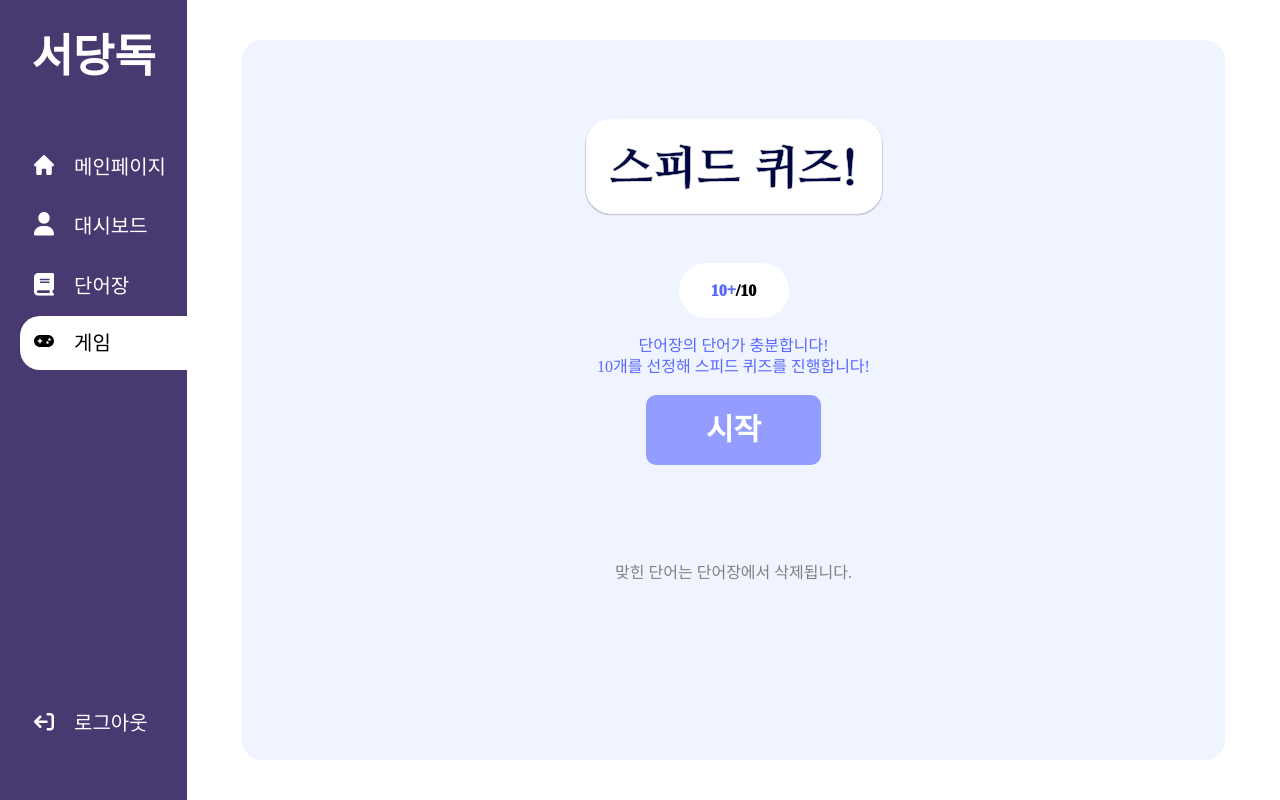
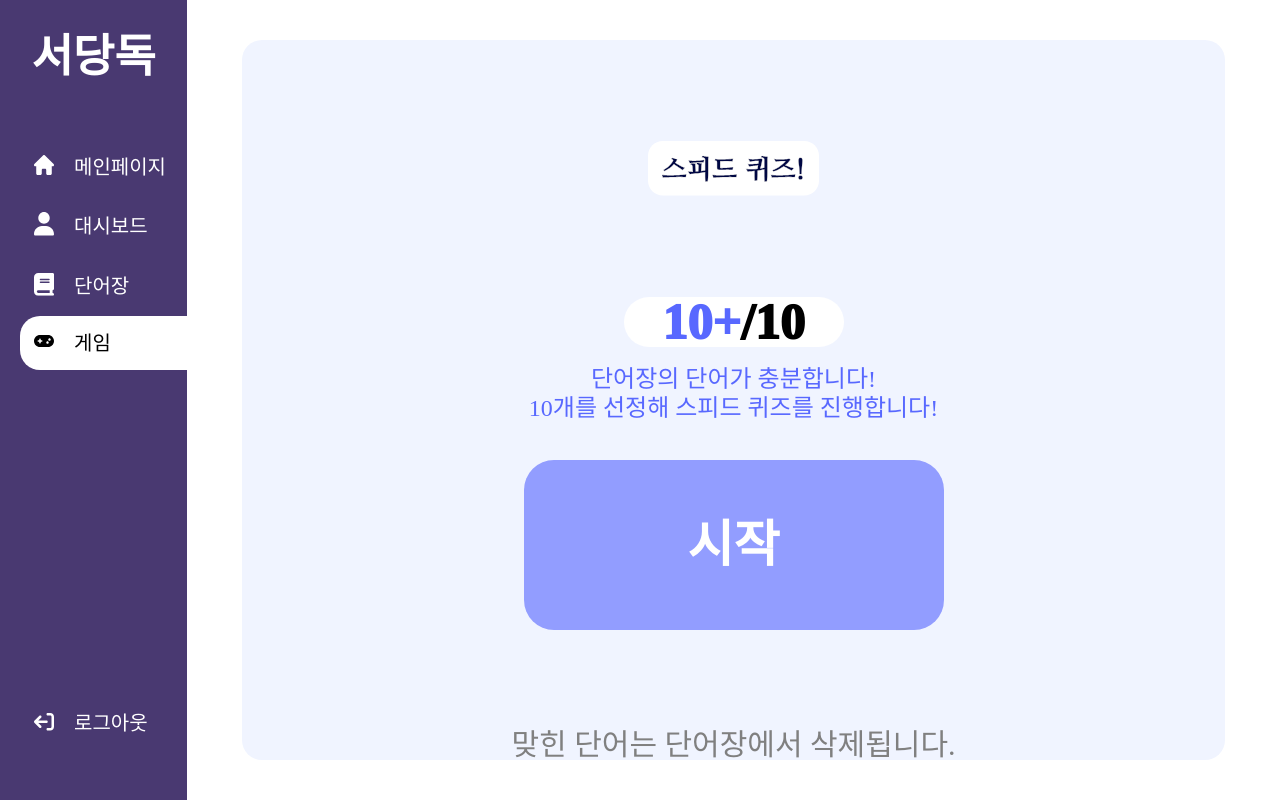
Before and after one commit to seodangdogProject/seodangdog, a Next.js app in the folder seodangdogfe/: page /word_game in a window 1280 px wide. Built offline with nearby package versions, Linux system fonts and the light colour scheme; a web font is replaced by a local one.

Commit message:
240320 아림 fix : 전체 비율 수정

```diff
--- a/seodangdogfe/src/app/(game)/oneword/oneword_layout.module.css
+++ b/seodangdogfe/src/app/(game)/oneword/oneword_layout.module.css
@@ -21,7 +21,6 @@
 
 .header_container {
     /* padding-top: 30px; */
-
     display: flex;
     justify-content: center; /* 수평 가운데 정렬 */
     align-items: center; /* 수직 가운데 정렬 */
@@ -58,7 +57,7 @@
     background-color: white;
     border: 1px solid black;
     margin: auto;
-    font-size: 30px;
+    font-size: 40px;
     justify-content: center; /* 수평 가운데 정렬 */
     align-items: center; /* 수직 가운데 정렬 */
     text-align: center;
--- a/seodangdogfe/src/app/(game)/oneword/page.tsx
+++ b/seodangdogfe/src/app/(game)/oneword/page.tsx
@@ -7,6 +7,7 @@ import styles from './oneword_layout.module.css';
 import Lottie from 'lottie-react';
 import TimerIcon from '../../../assets/timer-icon.svg';
 import ProgressBar from '@ramonak/react-progress-bar';
+import GameIcon from '../../../assets/quiz-logo-icon.svg';
 
 const OneWord: React.FC = () => {
     const [currentIndex, setCurrentIndex] = useState(0);
@@ -80,7 +81,9 @@ const OneWord: React.FC = () => {
         <>
             <div className={styles.container}>
                 <div className={styles.content_cotainer}>
-                    <div className={styles.header_container}>스피드 퀴즈 !</div>
+                    <div className={styles.header_container}>
+                        <GameIcon></GameIcon>
+                    </div>
                     <div className={styles.count_container}>
                         <span> 1</span>
                         <span> /</span>
--- a/seodangdogfe/src/app/(game)/word_game/wordgame_layout.module.css
+++ b/seodangdogfe/src/app/(game)/word_game/wordgame_layout.module.css
@@ -19,15 +19,17 @@
 }
 
 .logo {
-    margin-top: 30px;
+    margin-top: 100px;
 }
 
 .word_count_box {
+    margin-top: 100px;
     border-radius: 30px;
     background-color: #fff;
-    width: 110px;
-    height: 55px;
+    width: 220px;
+    height: 110px;
     display: flex;
+    font-size: 50px;
     justify-content: center; /* 수평 가운데 정렬 */
     align-items: center; /* 수직 가운데 정렬 */
     margin-bottom: 20px;
@@ -37,6 +39,7 @@
 .des_container {
     display: flex;
     margin-bottom: 20px;
+    font-size: 24px;
     flex-direction: column; /* 요소들을 세로로 정렬하기 위해 column으로 설정 */
     justify-content: center; /* 수평 가운데 정렬 */
     align-items: center; /* 수직 가운데 정렬 */
@@ -44,12 +47,18 @@
 
 .game_start_btn {
     /* 시작하기 버튼*/
-    border-radius: 10px;
+    margin-top: 20px;
+    border-radius: 30px;
     background-color: rgba(146, 157, 255, 1);
     color: #fff;
-    font-size: 30px;
+    font-size: 50px;
+    width: 300px;
+    height: 130px;
     font-weight: bold;
     border: none;
+    display: flex;
+    justify-content: center; /* 수평 가운데 정렬 */
+    align-items: center; /* 수직 가운데 정렬 */
     cursor: pointer;
     transition: background-color 0.3s ease;
     padding-top: 20px;
@@ -68,4 +77,5 @@
     font-family: 'hunminjungum';
     display: flex;
     text-align: left;
+    font-size: 30px;
 }
--- a/seodangdogfe/src/app/(word)/word_list/wordlist_layout.module.css
+++ b/seodangdogfe/src/app/(word)/word_list/wordlist_layout.module.css
@@ -50,8 +50,8 @@
 
 .toggel_container {
     align-self: flex-start;
-    margin-top: 40px;
-    margin-left: 90px;
+    margin-top: 90px;
+    margin-left: 120px;
     display: flex;
 }
 
@@ -104,7 +104,7 @@
 
 .search_cotinaer {
     position: absolute;
-    top: 50px; /* 원하는 위치의 상단 여백 */
+    top: 80px; /* 원하는 위치의 상단 여백 */
     right: 200px; /* 원하는 위치의 왼쪽 여백 */
     background-color: white; /* 배경색 */
     box-shadow: 2px 2px 2px gray;
--- a/seodangdogfe/src/components/landingComponent/loginModal.tsx
+++ b/seodangdogfe/src/components/landingComponent/loginModal.tsx
@@ -11,8 +11,10 @@ const Backdrop = styled.div`
     width: 100vw;
     height: 100vh;
     position: fixed;
+    display: flex;
     top: 0;
     background-color: rgba(0, 0, 0, 0.4);
+    z-index: 50;
 `;
 
 interface ModalDefaultType {
--- a/seodangdogfe/src/components/landingComponent/modal.module.css
+++ b/seodangdogfe/src/components/landingComponent/modal.module.css
@@ -22,10 +22,13 @@
 }
 
 .modal_container {
+    position: absolute;
+    top: 50%;
+    left: 50%;
+    transform: translate(-50%, -50%);
     border-radius: 10px;
     width: 30%;
     display: flex;
-    position: fixed;
     flex-direction: column; /* 세로로 정렬 */
     justify-content: center;
     background-color: white;
```
Also changed, not shown: seodangdogfe/src/assets/quiz-logo-icon.svg (added), seodangdogfe/src/assets/wordgame-logo-icon.svg.
